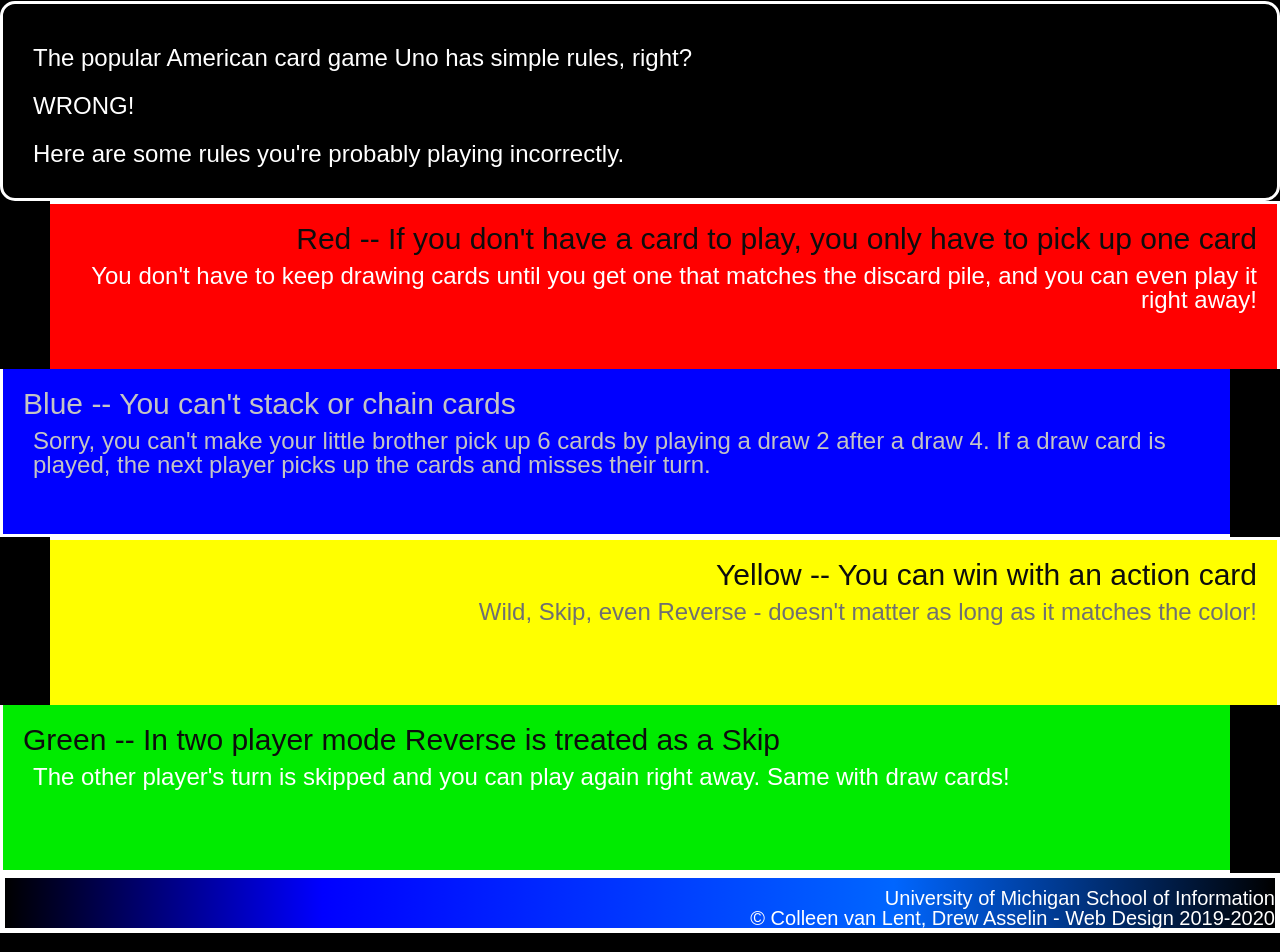
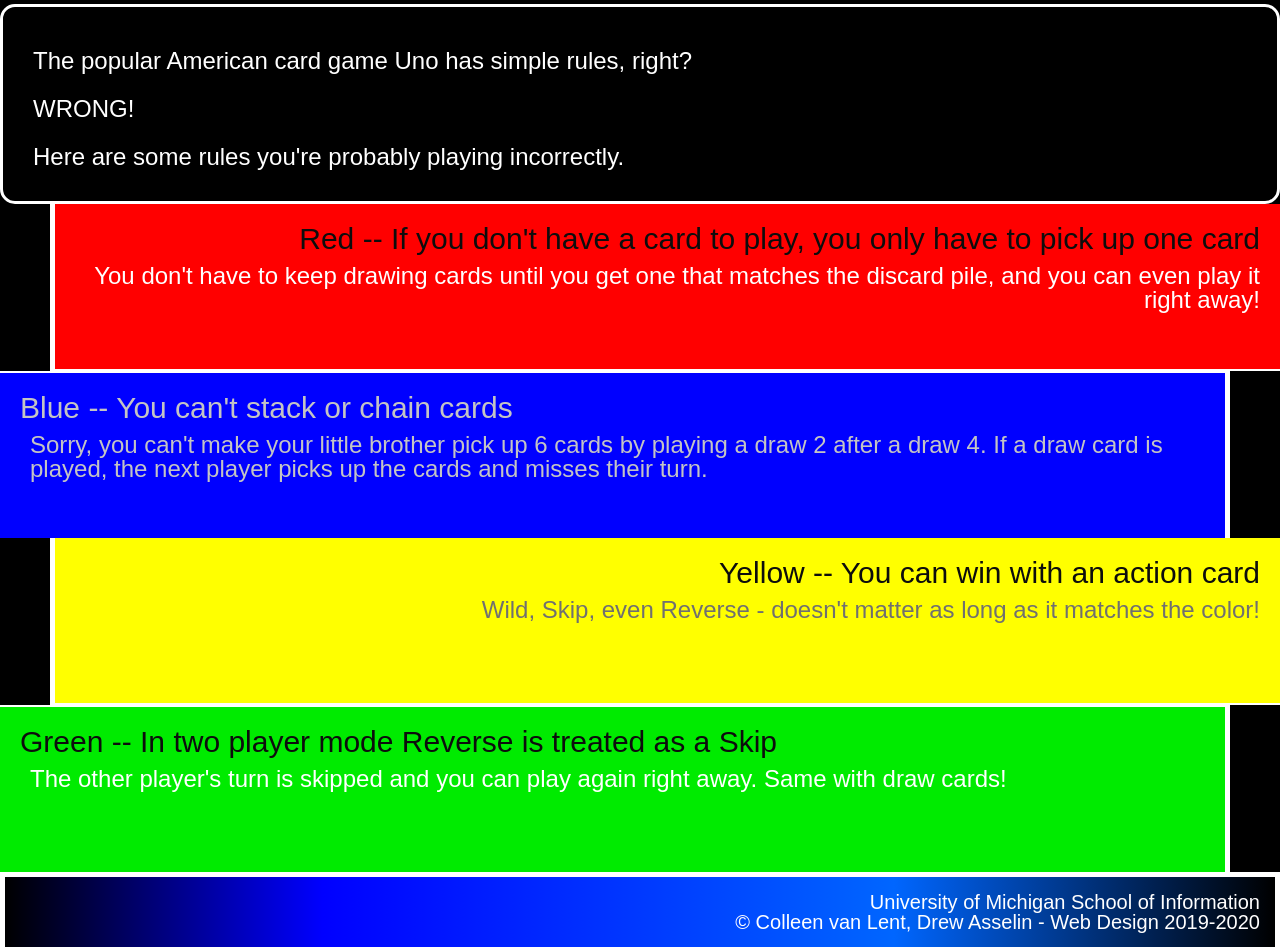
Before and after one commit to daqizhou/css_practice, a plain HTML site: page index.html in a window 1280 px wide. Shown: the part 307-1259 px from the top of the page. Drawn offline with Linux system fonts and the light colour scheme.

Commit message:
Add files via upload

```diff
--- a/css/style.css
+++ b/css/style.css
@@ -20,7 +20,7 @@
 }
 img{
     width: 250px;
-    display: block;
+    display:inline-block;
     margin-left: auto;
     margin-right: auto;
     border-width: 10px;
@@ -47,6 +47,10 @@
     margin-left: 50px;
     border-bottom: 2px;
     border-left: 5px;
+    border-style: solid;
+    border-color: white;
+    border-top: none;
+    border-right: none;
 }
 .blue{
     background-color: #0000ff;
@@ -54,6 +58,10 @@
     margin-right: 50px;
     border-right: 5px;
     border-top: 2px;
+    border-style: solid;
+    border-color: white;
+    border-bottom: none;
+    border-left: none;
     p, h2{
         color: #C4C4C4;
     }
@@ -64,6 +72,10 @@
     margin-left: 50px;
     border-bottom: 2px;
     border-left: 5px;
+    border-style: solid;
+    border-color: white;
+    border-top: none;
+    border-right: none;
     p{
         color: #707070;
     }
@@ -74,15 +86,21 @@
     margin-right: 50px;
     border-top: 2px;
     border-right: 5px;
+    border-style: solid;
+    border-color: white;
+    border-left: none;
+    border-bottom: none;
 }
 footer{
     background-image: linear-gradient(to right, #000000, #0000ff 25%, #0066ff 70%, #000000);
     border-width: 5px;
     border-style: solid;
     border-color: white;
+    p {
+        font-size: 20px;
+        text-align: right;
+        padding-top: 15px;
+        padding-right: 15px;
+        padding-bottom: 15px;
+    }
 }
-footer p{
-    font-size: 20px;
-    text-align: right;
-    padding: 15px, 15px, 15px, 0px;
-}
--- a/index.html
+++ b/index.html
@@ -4,8 +4,8 @@
   <meta charset="UTF-8">
   <meta name="viewport" content="width=device-width, initial-scale=1.0">
   <link rel = "stylesheet" href="css/html5reset.css">
+  <link rel = "stylesheet" href="css/style.css">
   <link rel="icon" type="image/x-icon" href="/images/favicon.ico">
-  <link rel = "stylesheet" href="css/style.css">
  <title>4 Uno Rules You're Playing Wrong</title>
 </head>
 <body>
```
Also changed, not shown: screen_capture1200px.png (added).
